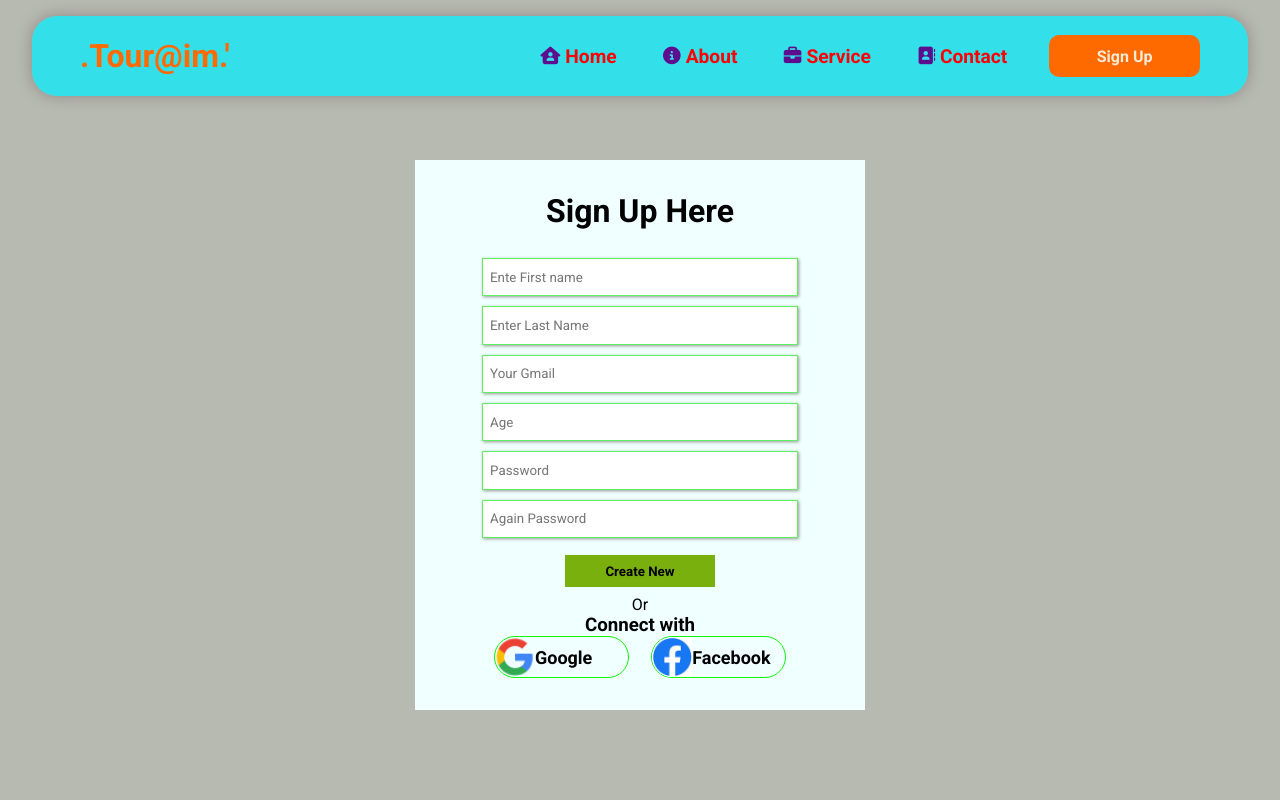
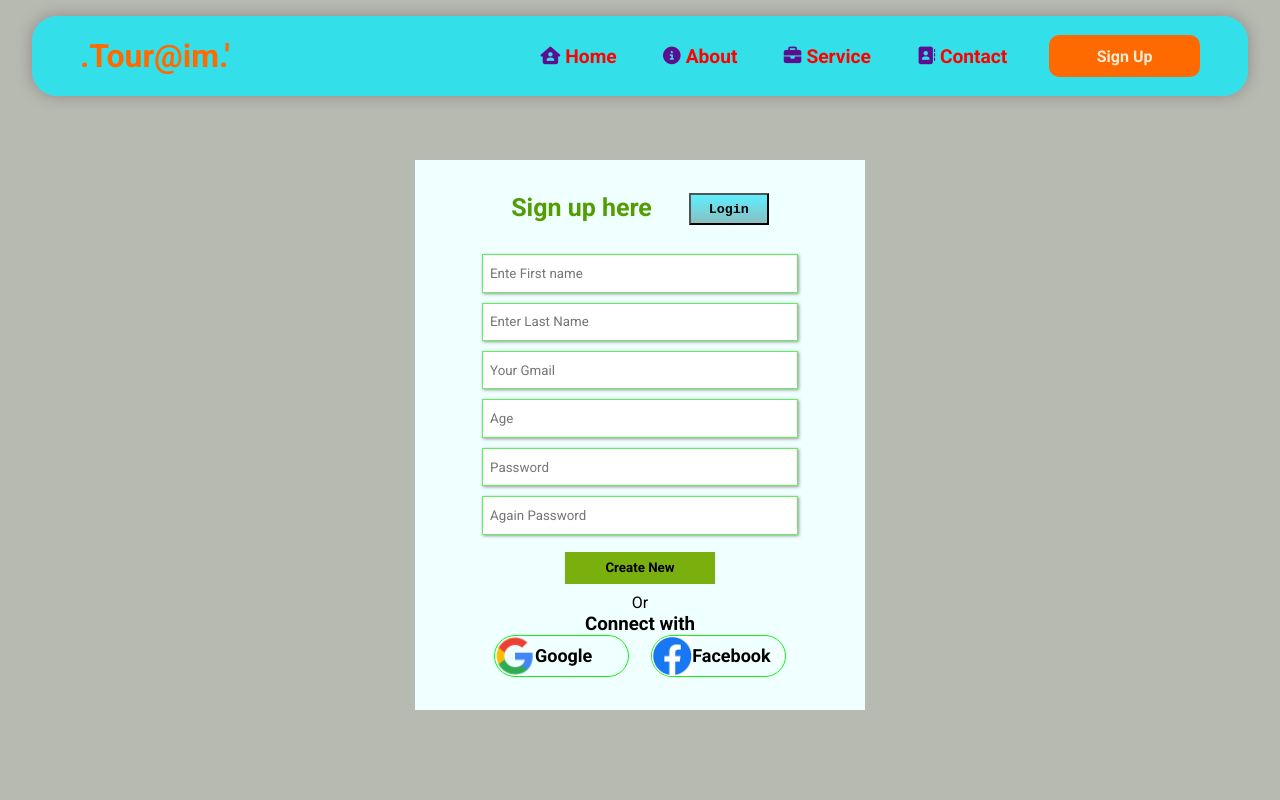
Before and after one commit to rabbihossainlhp/Travel, a React (Vite) app: page /signin in a window 1280 px wide. Shown: the top 800 px of the page. Built offline with nearby package versions, Linux system fonts and the light colour scheme.

Commit message:
added the login form

```diff
--- a/src/db/db.json
+++ b/src/db/db.json
@@ -1,49 +1,4 @@
 {
-  "user": [
-    {
-      "id": 1,
-      "First_Name": "fsfs",
-      "Last_Name": "fsfs",
-      "Gmail": "",
-      "Age": "",
-      "Password": "",
-      "Confirm_Password": ""
-    },
-    {
-      "id": 2,
-      "First_Name": "",
-      "Last_Name": "",
-      "Gmail": "",
-      "Age": "",
-      "Password": "",
-      "Confirm_Password": ""
-    },
-    {
-      "id": 2,
-      "First_Name": "",
-      "Last_Name": "",
-      "Gmail": "",
-      "Age": "",
-      "Password": "",
-      "Confirm_Password": ""
-    },
-    {
-      "id": 2,
-      "First_Name": "Md Rabbi ",
-      "Last_Name": "fsfs",
-      "Gmail": "nothing@gmil.com",
-      "Age": "1111",
-      "Password": "ffffffffffffffffff",
-      "Confirm_Password": "ffffffffffffffffff"
-    },
-    {
-      "id": 2,
-      "First_Name": "",
-      "Last_Name": "",
-      "Gmail": "",
-      "Age": "",
-      "Password": "",
-      "Confirm_Password": ""
-    }
-  ]
+  "NewUser": [],
+  "ExistUser": []
 }
--- a/src/pages/SignIn.jsx
+++ b/src/pages/SignIn.jsx
@@ -12,14 +12,11 @@ import Footer from '../components/Footer';
 
 const SignIn = () => {
 
+    const [click,setCllick]=useState(false);
 
-    const setServer =()=>{
-
+    const changeAction=()=>{
+        setCllick(!click);
     }
-
-
-
-
 
 
     const [dataCollect,setdataCollect] = useState({
@@ -32,6 +29,13 @@ const SignIn = () => {
     });
 
 
+    const [loginData,setLoginData] = useState({
+        Email:"",
+        Pass:"",
+        Conf_Pass:""
+    })
+
+
     //try to store data into dataCollection .....with onchange...
     const onchangeHandle = (property,val)=>{
         setdataCollect(previousInfo=>({
@@ -40,22 +44,29 @@ const SignIn = () => {
         }))
     }
 
+
+    const onchangeHandleLogin=(property,val)=>{
+        setLoginData(prevState=>({
+            ...prevState,
+            [property]:val
+        }))
+    }
+
+
     const storeData=(e)=>{
         e.preventDefault();
 
         //Store and get this data from web as json formate...
 
+        // console.log(dataCollect);
+        // // alert(JSON.stringify(dataCollect));
+        // console.log(loginData);
 
-        try {
-
-            console.log(dataCollect);
-            // alert(JSON.stringify(dataCollect));
-
+        //this all about only sign up page
         (async ()=>{
 
             let ExixtingData = await fetch("https://json-travel-4.onrender.com/user");
             let resData = await ExixtingData.json();
-
             let newId;
             if(resData.length>0){
                 let validID = resData.map(user=>user.id).filter(id=> id !== null && id !== undefined);
@@ -78,7 +89,7 @@ const SignIn = () => {
 
 
 
-                let getFetchD = await fetch("https://json-travel-4.onrender.com/user",{
+            await fetch("https://json-travel-4.onrender.com/user",{
                 method:"POST",
                 headers:{
                     "Content-Type":"application/json"
@@ -86,9 +97,7 @@ const SignIn = () => {
                 body:JSON.stringify(newSequentialIdwithData)
             })
 
-
-                let data = await getFetchD.json();
-                // console.log("Success",data);
+            // console.log("Success",dataCollect);
 
             setdataCollect({
                 First_Name: "",
@@ -99,16 +108,54 @@ const SignIn = () => {
                 Confirm_Password:""
         });
 
-
         })()
 
-
-        } catch ( derror) {
-            console.log("Error occur to store data into local storage",derror);
 }
 
 
+const storeForLogin=(e)=>{
+    e.preventDefault();
+    (async()=>{
+        let fetchData = await fetch("http://localhost:3001/ExistUser");
+        let response = await fetchData.json();
+
+        let newID;
+        if(response.length>0){
+            let validData = response.map(ids=>ids.id).filter(id=> id !== null && id !==undefined);
+            if(validData.length>0){
+                newID = Math.max(...validData)+1;
+            }else{
+                newID = 1;
             }
+        }else{
+            newID = 1;
+        }
+
+
+        let sequentialLoginId = {
+            id:newID,
+            ...loginData
+        }
+
+        await fetch("http://localhost:3001/ExistUser",{
+            method:"POST",
+            headers:{
+                "Content-Type":"application/json"
+                },
+            body:JSON.stringify(sequentialLoginId)
+        });
+
+
+        setLoginData({
+            Email:"",
+            Pass:"",
+            Conf_Pass:""
+        })
+    })()
+
+    console.log(loginData);
+}
+
 
 
 
@@ -118,17 +165,34 @@ const SignIn = () => {
             <div className="boxDiv">
                 <div className="signUp">
 
-                    <h1>Sign Up Here</h1>
+                    <div className="h1_login">
+                        <h1>{click?"Login easily":"Sign up here"}</h1>
+                        <button
+                        className='loginSide'
+                        onClick={changeAction}
+                        >{click?'SignUp':'Login'}
+                        </button>
+                    </div>
 
-                    <form onSubmit={storeData}>
+                    {click?
+                    (<form className='SignIn' onSubmit={storeForLogin}>
+                        <input onChange={(e)=>{onchangeHandleLogin("Email",e.target.value)}} value={loginData.Email} type='email' placeholder='Enter you Gmail' />
+                        <input onChange={(e)=>{onchangeHandleLogin("Pass",e.target.value)}} value={loginData.Pass} type="password" placeholder='Enter Your Password'/>
+                        <input onChange={(e)=>{onchangeHandleLogin("Conf_Pass",e.target.value)}} value={loginData.Conf_Pass} type="password" placeholder='Confirm Password'/>
+                        <button type='submit'>Login</button>
+                    </form>):
+
+                    (<form onSubmit={storeData}>
                         <input name='fname'     onChange={(e)=>{onchangeHandle("First_Name",e.target.value)}}   value={dataCollect.First_Name}        type="text" placeholder='Ente First name' />
                         <input name='lname'     onChange={(e)=>{onchangeHandle("Last_Name",e.target.value)}}   value={dataCollect.Last_Name}         type="text" placeholder='Enter Last Name' />
-                        <input name='gmail'     onChange={(e)=>{onchangeHandle("Gmail",e.target.value)}}   value={dataCollect.Gmail}             type="gmail" placeholder='Your Gmail' />
+                        <input name='gmail'     onChange={(e)=>{onchangeHandle("Gmail",e.target.value)}}   value={dataCollect.Gmail}             type="email" placeholder='Your Gmail' />
                         <input name='number'    onChange={(e)=>{onchangeHandle("Age",e.target.value)}}   value={dataCollect.Age}               type="number"  placeholder='Age' />
                         <input name='password'  onChange={(e)=>{onchangeHandle("Password",e.target.value)}}   value={dataCollect.Password}          type="password" placeholder='Password' />
                         <input name='password2' onChange={(e)=>{onchangeHandle("Confirm_Password",e.target.value)}}   value={dataCollect.Confirm_Password}  type="password" placeholder='Again Password' />
                         <button type='submit'>Create New</button>
-                    </form>
+                    </form>)
+
+                    }
 
                     <p>Or</p>
 
--- a/src/pages/signin.css
+++ b/src/pages/signin.css
@@ -30,6 +30,33 @@ body{
     align-items: center;
     padding: 1.5rem 0.9rem 1.5rem 0.9rem;
 }
+
+.signUp .h1_login{
+    width: 100%;
+    display: flex;
+    justify-content: space-evenly;
+    padding: 0 2.8rem;
+    transition: all ease-in-out 0.3s;
+}
+
+.h1_login h1{
+    font-size: 25px;
+    font-family: "Roboto";
+    color: rgb(82, 158, 0);
+}
+.loginSide{
+    width: 5rem;
+    height: 2rem;
+    font-family: monospace;
+    font-weight: 700;
+    background:linear-gradient( rgb(94, 239, 255)0%, rgb(136, 191, 193) 100%);
+    cursor: pointer;
+}
+.loginSide:active{
+    transform: scale(0.95);
+    transition: 0.1s;
+}
+
 
 .signUp form{
     display: flex;
```
Lines whose indentation alone changed are shown as unchanged.
